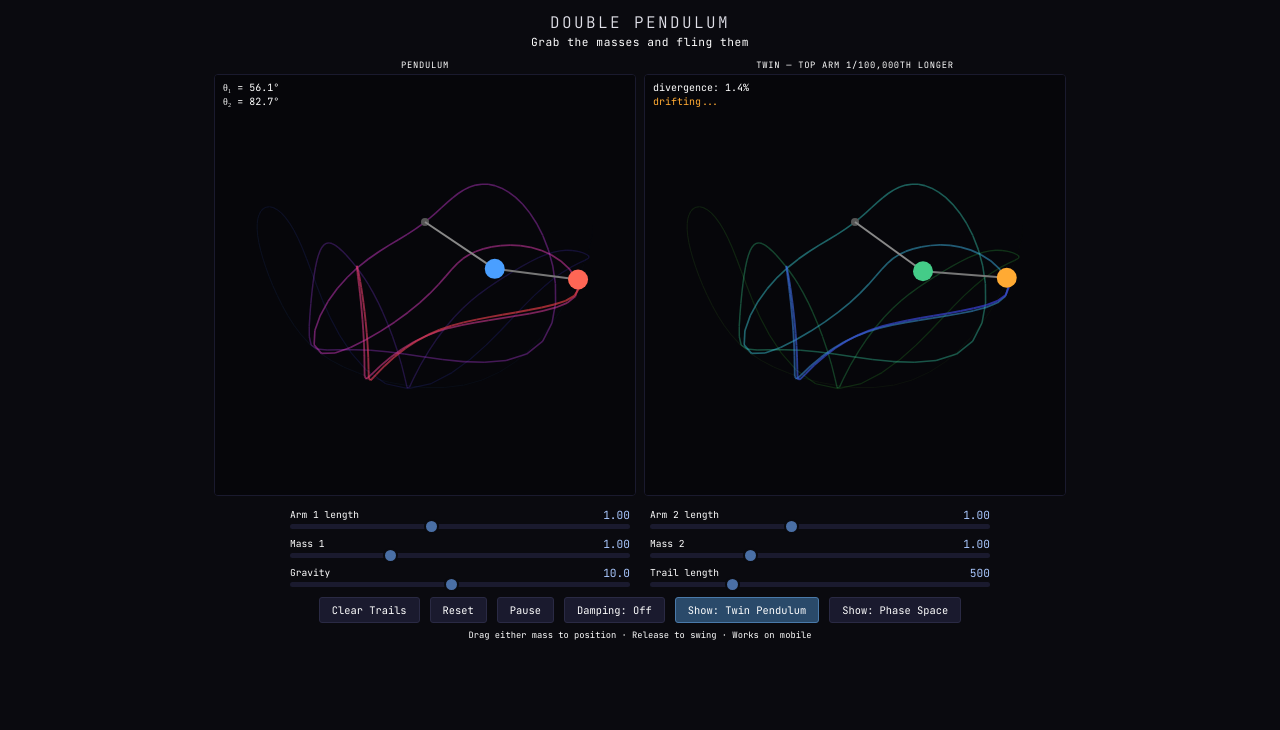
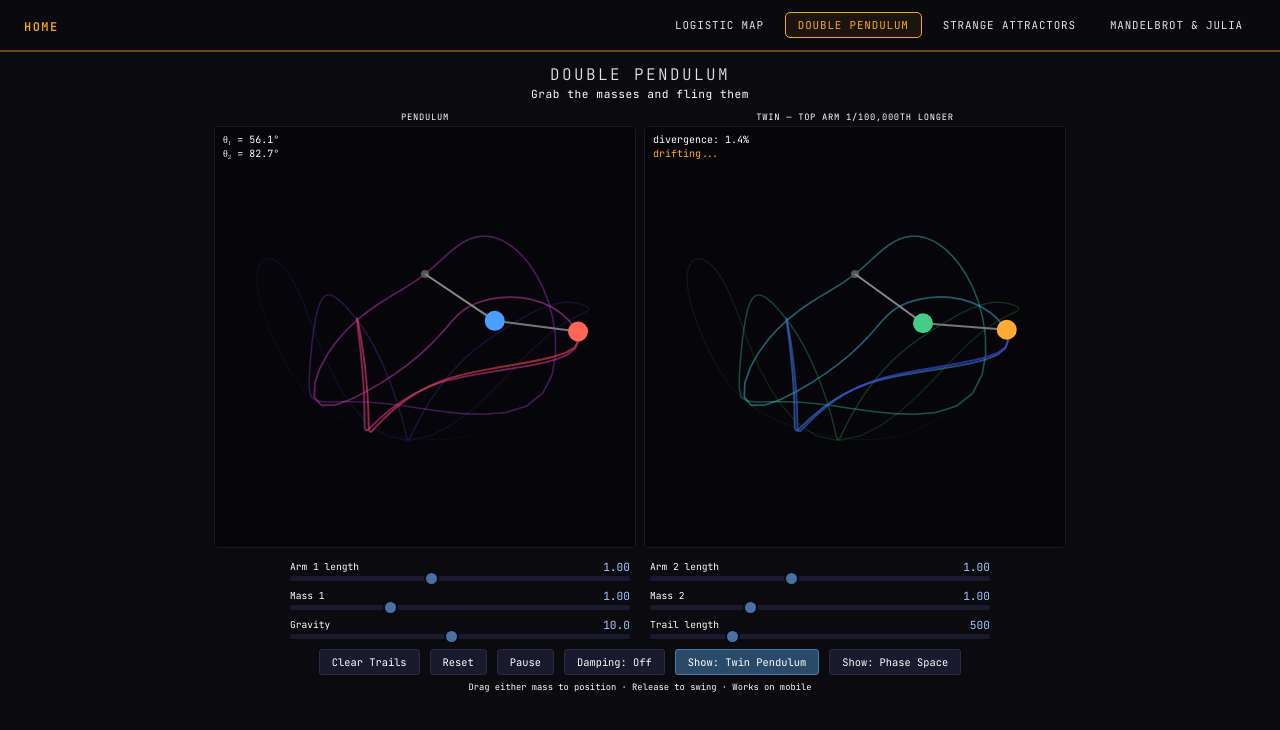
Before and after one commit to balaw100/Chaos, a plain HTML site: page double-pendulum.html in a window 1280 px wide. Drawn offline with Linux system fonts and the light colour scheme.

Commit message:
Add chaos navigation bar to double pendulum page

```diff
--- a/double-pendulum.html
+++ b/double-pendulum.html
@@ -7,6 +7,33 @@
 <style>
   @import url('https://fonts.googleapis.com/css2?family=JetBrains+Mono:wght@300;400;600&display=swap');
   * { margin: 0; padding: 0; box-sizing: border-box; }
+
+  /* ── chaos nav ── */
+  .chaos-nav {
+    position:fixed; top:0; left:0; right:0; z-index:999;
+    background:rgba(10,10,15,0.95); backdrop-filter:blur(12px);
+    border-bottom:2px solid rgba(245,166,35,0.4);
+    display:flex; align-items:center; justify-content:space-between;
+    padding:0 24px; height:52px; font-family:'JetBrains Mono',monospace;
+  }
+  .chaos-nav-home a {
+    font-size:0.75rem; font-weight:600; letter-spacing:0.12em; text-transform:uppercase;
+    text-decoration:none; color:#F5A623; transition:color 0.2s;
+  }
+  .chaos-nav-home a:hover { color:#FFC880; }
+  .chaos-nav-tools { display:flex; align-items:center; gap:8px; }
+  .chaos-nav-tools a {
+    font-size:0.68rem; letter-spacing:0.08em; text-transform:uppercase;
+    text-decoration:none; color:#E5E2E1;
+    padding:5px 12px; border-radius:5px; border:1px solid transparent;
+    transition:all 0.2s; white-space:nowrap;
+  }
+  .chaos-nav-tools a:hover { color:#fff; background:rgba(255,255,255,0.07); }
+  .chaos-nav-tools a.current {
+    color:#F5A623; border-color:#F5A623;
+    background:rgba(245,166,35,0.08); pointer-events:none;
+  }
+  /* ── end chaos nav ── */
   body {
     background: #0a0a0f;
     color: #c8c8d0;
@@ -15,7 +42,7 @@
     flex-direction: column;
     align-items: center;
     min-height: 100vh;
-    padding: 12px;
+    padding: 64px 12px 12px;
     user-select: none;
     -webkit-user-select: none;
   }
@@ -122,6 +149,15 @@
 </style>
 </head>
 <body>
+<nav class="chaos-nav">
+  <div class="chaos-nav-home"><a href="index.html">Home</a></div>
+  <div class="chaos-nav-tools">
+    <a href="logistic_map_explorer.html">Logistic Map</a>
+    <a class="current" href="#">Double Pendulum</a>
+    <a href="lorenz-attractor.html">Strange Attractors</a>
+    <a href="mandelbrot.html">Mandelbrot &amp; Julia</a>
+  </div>
+</nav>
 
 <h1>Double Pendulum</h1>
 <div class="subtitle">Grab the masses and fling them</div>
```
